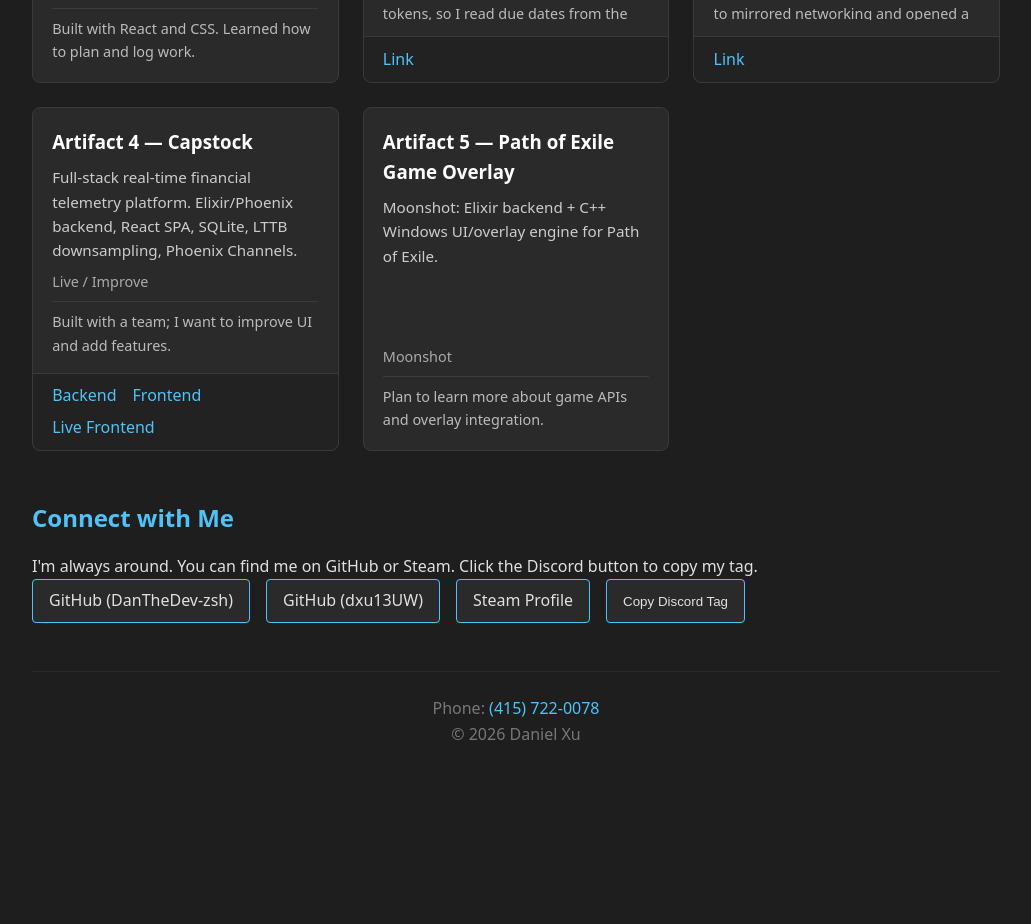
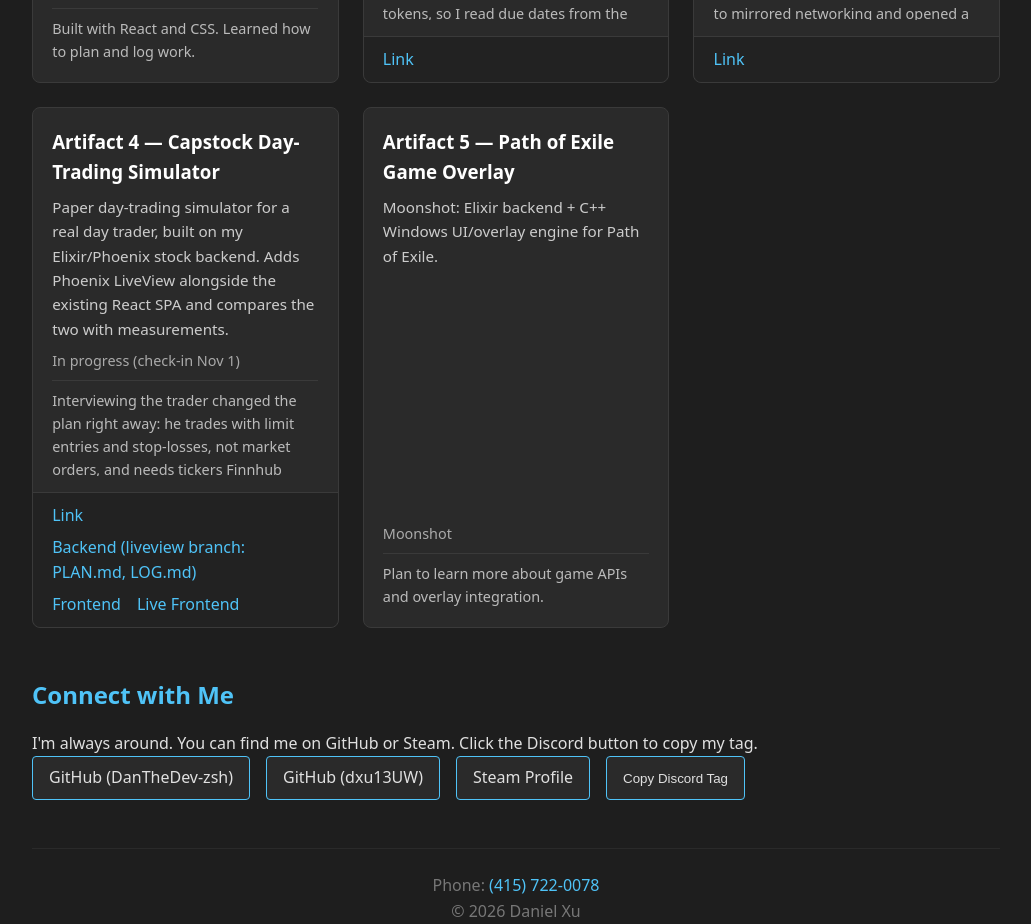
Before and after one commit to dxu13UW/Artifact_1_Portforlio, a React (Vite) app: page / in a window 1280 px wide. Shown: the part 840-1764 px from the top of the page, without its empty margins (124-1155 px from the left). Before the commit the page ends 1611 px from the top, so only its background shows below. Built offline with nearby package versions, Linux system fonts and the light colour scheme.

Commit message:
Update Artifact 4 card: day-trading simulator check-in, link to liveview branch
Co-Authored-By: Claude Opus 5.5 <noreply@anthropic.com>

```diff
--- a/src/data/artifacts.js
+++ b/src/data/artifacts.js
@@ -24,13 +24,13 @@ const artifacts = [
     links: [],
   },
   {
-    title: "Artifact 4 — Capstock",
-    description: "Full-stack real-time financial telemetry platform. Elixir/Phoenix backend, React SPA, SQLite, LTTB downsampling, Phoenix Channels.",
-    status: "Live / Improve",
-    reflection: "Built with a team; I want to improve UI and add features.",
-    link: "#",
+    title: "Artifact 4 — Capstock Day-Trading Simulator",
+    description: "Paper day-trading simulator for a real day trader, built on my Elixir/Phoenix stock backend. Adds Phoenix LiveView alongside the existing React SPA and compares the two with measurements.",
+    status: "In progress (check-in Nov 1)",
+    reflection: "Interviewing the trader changed the plan right away: he trades with limit entries and stop-losses, not market orders, and needs tickers Finnhub doesn't cover, so I added Alpaca's free market data. So far: plan, interview and log done; LiveView and Tailwind v4 set up without breaking the React API; a dependency security fix; my first LiveView code. Next: live prices, a shared paper-trading module, and the trading panel in both UIs.",
+    link: "https://github.com/dxu13UW/stock_fetcher-CapStock_BACKEND/tree/liveview",
     links: [
-      { label: "Backend", url: "https://github.com/dxu13UW/stock_fetcher-CapStock_BACKEND" },
+      { label: "Backend (liveview branch: PLAN.md, LOG.md)", url: "https://github.com/dxu13UW/stock_fetcher-CapStock_BACKEND/tree/liveview" },
       { label: "Frontend", url: "https://github.com/tinle-ri/CapStock_FrontEnd" },
       { label: "Live Frontend", url: "https://tinle-ri.github.io/CapStock_FrontEnd/" }
     ],
```
